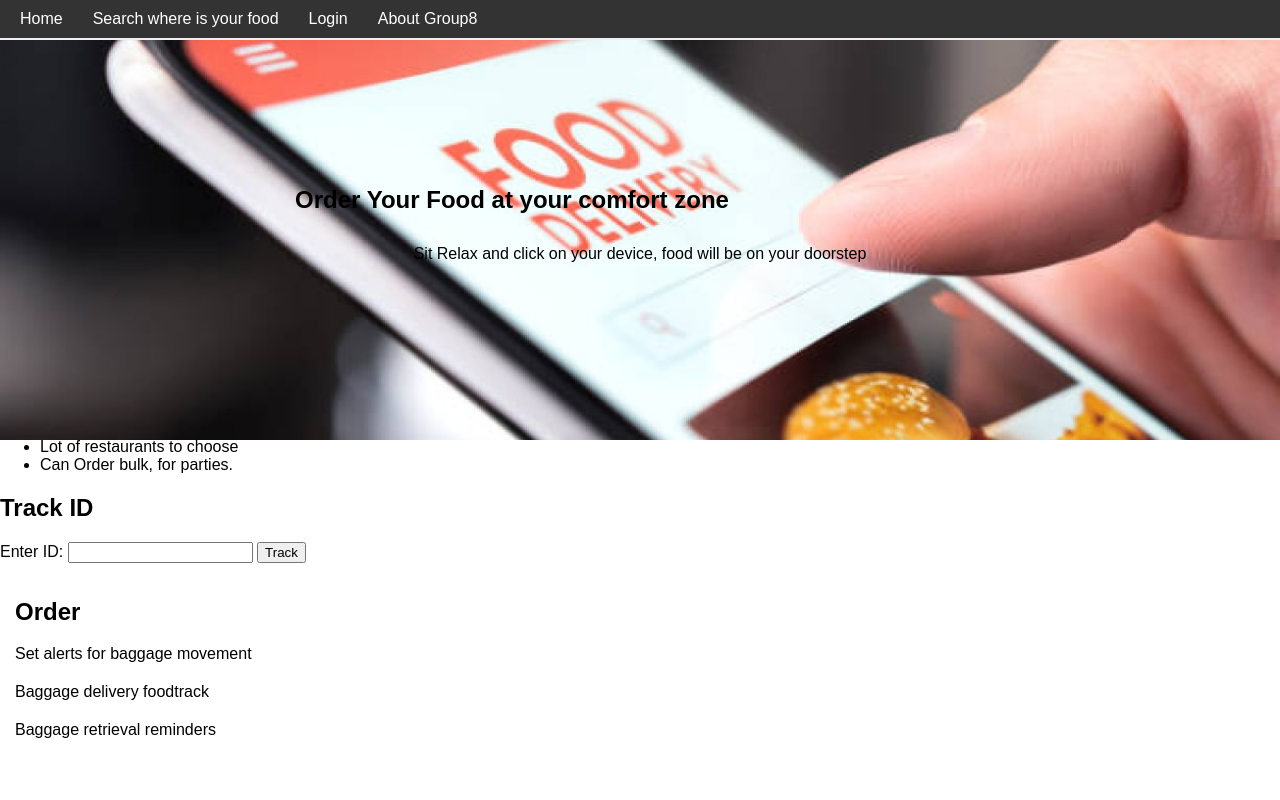
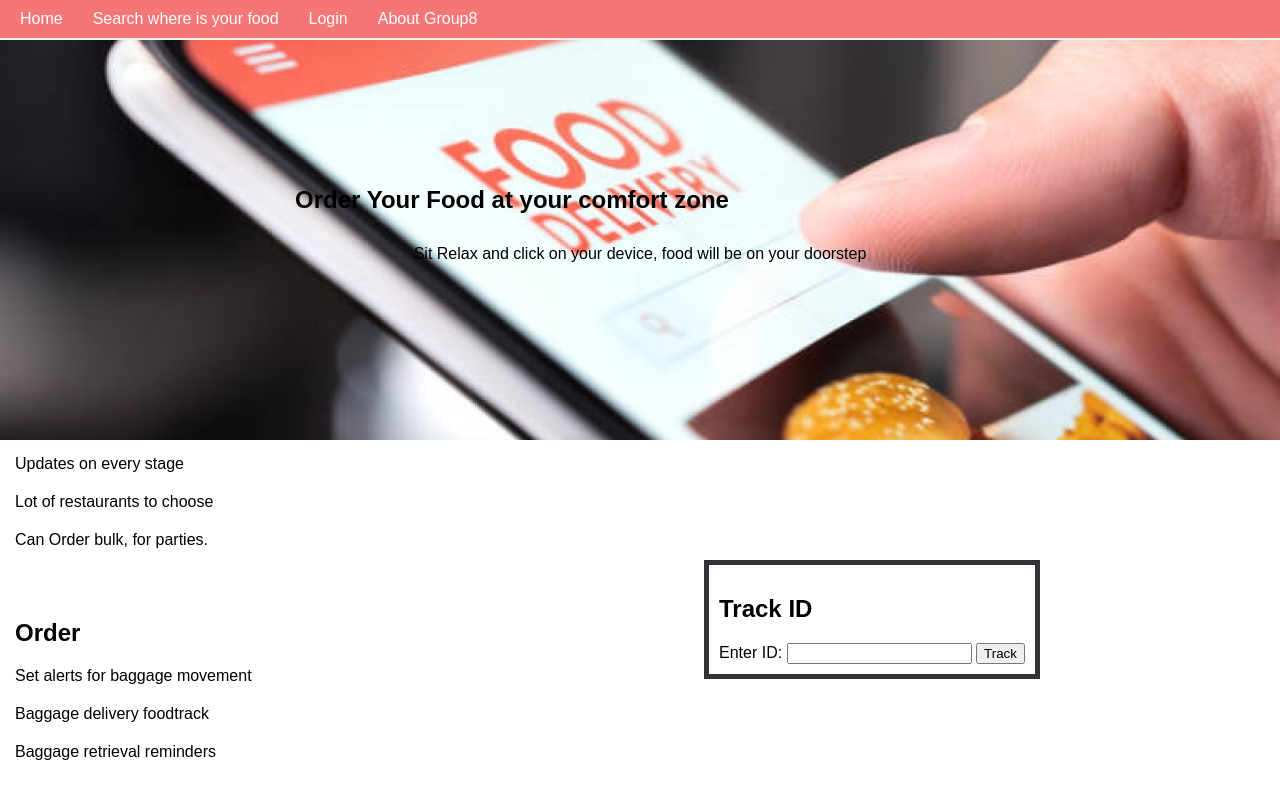
Before and after one commit to RongalaMahesh/projectgroup8, a Flask app: page / in a window 1280 px wide; the page is wider, and only the part inside the window is pictured. Run offline with Flask 3, Linux system fonts and the light colour scheme.

Commit message:
chnages done multiple

```diff
--- a/static/home.css
+++ b/static/home.css
@@ -1,13 +1,13 @@
-/* Body Styles */
+
 body {
     font-family: Arial, sans-serif;
     margin: 0;
   }
 
-  /* Header Styles */
+
   header {
-    background-color: #333;
-    color: #fff;
+    background-color: #f47676;
+    color: #130202;
   }
 
   nav {
@@ -33,7 +33,7 @@
   }
 
   nav li.login-link {
-    margin-left: auto; /* add this property to move the "Login" link to the right */
+    margin-left: auto;
   }
 
   nav ul li a {
@@ -86,25 +86,25 @@
     margin-top: -2px;
   }
 
-  .benefits, .features {
+  .raju, .features {
     padding: 15px;
   }
 
-  .benefits h2, .features h2 {
+  .raju h2, .features h2 {
     text-align: left;
   }
 
-  .benefits ul, .features ul {
+  .raju ul, .features ul {
     list-style: none;
     margin: 0;
     padding: 0;
   }
 
-  .benefits ul li, .features ul li {
+  .raju ul li, .features ul li {
     margin-bottom: 20px;
   }
 
-  .tracking{
+  .foodtrack{
 	position: absolute;
     border: 5px solid rgb(51 50 54);
     padding: 10px;
```
